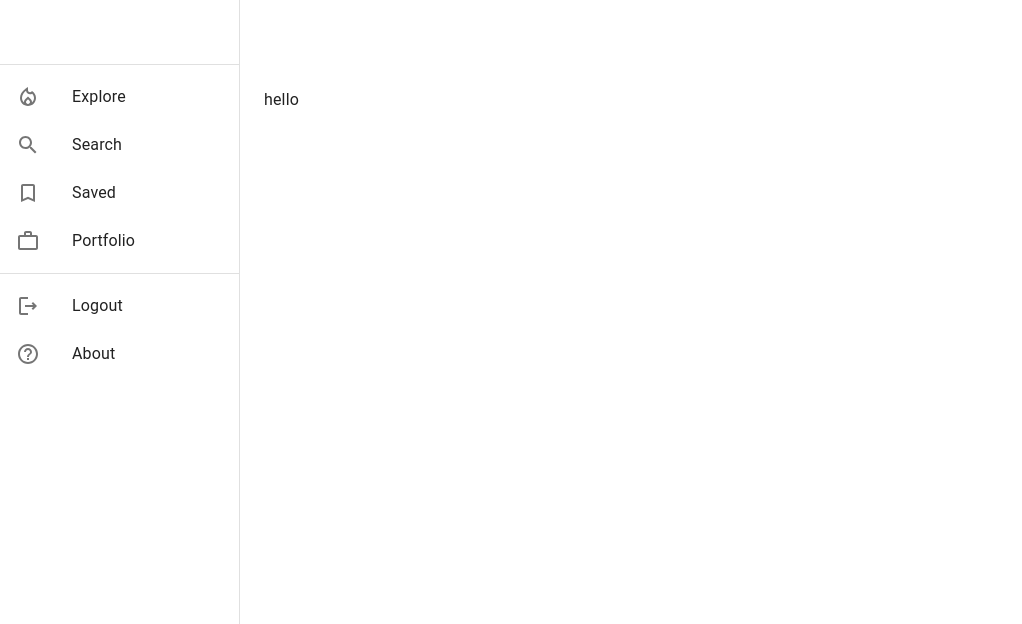
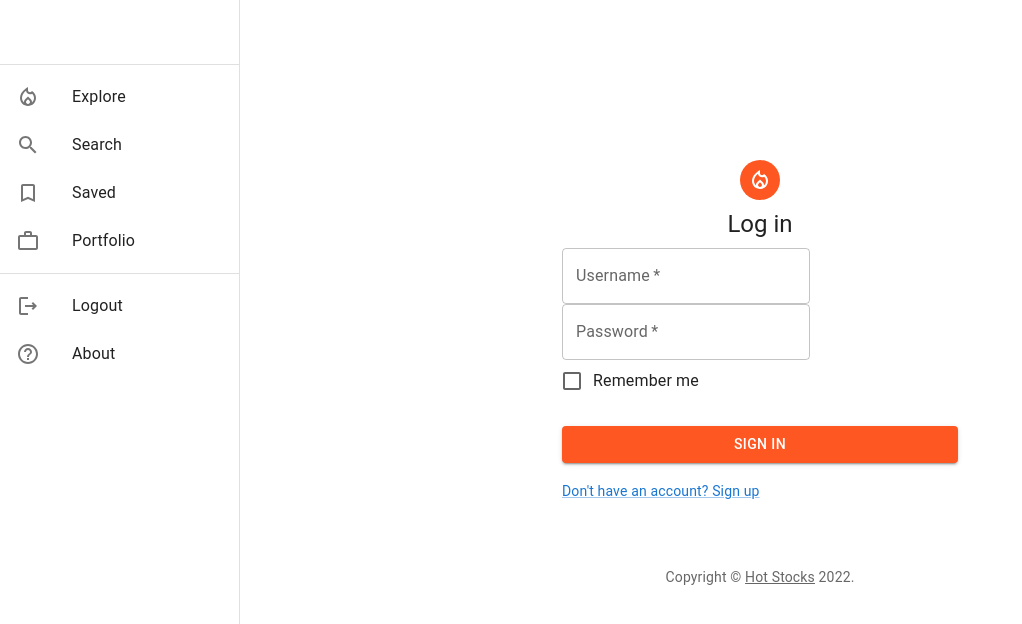
Before and after one commit to yorkpshaw/hot-stocks, a React (Create React App) app in the folder ghi/: page /accounts/login in a window 1280 px wide. Shown: the top 624 px of the page, without its empty margins (0-1022 px from the left). Built offline with nearby package versions, Linux system fonts and the light colour scheme.

Commit message:
update account form, login form, abstract away error notification, update nav to show sidebar without issue

```diff
--- a/ghi/src/Nav.js
+++ b/ghi/src/Nav.js
@@ -29,7 +29,7 @@ const upper_data = [
 ];
 
 const lower_data = [
-  { name: "Logout", icon: <LogoutOutlinedIcon />, link: "/logout" },
+  { name: "Logout", icon: <LogoutOutlinedIcon />, link: "/accounts/login" },
   { name: "About", icon: <HelpOutlineOutlinedIcon />, link: "/about" },
 ];
 
--- a/ghi/src/accounts/AccountForm.js
+++ b/ghi/src/accounts/AccountForm.js
@@ -1,12 +1,18 @@
 import * as React from 'react';
 import { useState } from 'react';
 import { useCreateAccountMutation } from '../store/accountsApi';
+import { ErrorNotification } from '../common/ErrorNotification';
 import { useNavigate } from 'react-router-dom';
 
 import Box from '@mui/material/Box';
 import TextField from '@mui/material/TextField';
 import Button from '@mui/material/Button';
-import Alert from '@mui/material/Alert';
+import Container from '@mui/material/Container';
+import { CssBaseline } from '@mui/material';
+import Avatar from '@mui/material/Avatar';
+import LocalFireDepartmentOutlinedIcon from '@mui/icons-material/LocalFireDepartmentOutlined';
+import { deepOrange } from '@mui/material/colors';
+import Typography from '@mui/material/Typography';
 
 
 export function AccountForm(props) {
@@ -15,6 +21,7 @@ export function AccountForm(props) {
     const [username, setUsername] = useState('');
     const [email, setEmail] = useState('');
     const [password, setPassword] = useState('');
+    const [confirmPassword, setConfirmPassword] = useState('');
     const [createAccount, result] = useCreateAccountMutation();
     const [error, setError] = useState('');
 
@@ -31,9 +38,23 @@ export function AccountForm(props) {
 
     return (
         <>
-            <Alert variant="outlined" severity="error">
-                    {error}
-            </Alert>
+            <Container component="main" maxWidth="xs">
+                <CssBaseline />
+                <Box
+                    sx={{
+                        '& > :not(style)': {
+                            marginTop: 8,
+                            display: 'flex',
+                            flexDirection: 'column',
+                            alignItems: 'center', },
+                    }}>
+                    <Avatar sx={{ m: 1, bgcolor: deepOrange[500] }}>
+                        <LocalFireDepartmentOutlinedIcon />
+                    </Avatar>
+                    <Typography component="h1" variant="h5">
+                        Sign up
+                    </Typography>
+                    <ErrorNotification error={error} />
                     <Box
                         component="form"
                         sx={{
@@ -65,8 +86,17 @@ export function AccountForm(props) {
                         autoComplete="current-password"
                         variant="outlined"
                         required />
+                    <TextField
+                        id="confirmPassword"
+                        label="Confirm password"
+                        value={password}
+                        onChange={e => setConfirmPassword(e.target.value)}
+                        variant="outlined"
+                        required />
                     <Button variant="contained">Submit</Button>
                 </Box>
+                </Box>
+                </Container>
         </>
       );
 }
--- a/ghi/src/accounts/LoginForm.js
+++ b/ghi/src/accounts/LoginForm.js
@@ -1,11 +1,118 @@
 import * as React from 'react';
+import { useState } from 'react';
+import { useCreateAccountMutation } from '../store/accountsApi';
+import { ErrorNotification } from '../common/ErrorNotification';
+import { useNavigate } from 'react-router-dom';
+
+import Box from '@mui/material/Box';
+import TextField from '@mui/material/TextField';
+import Button from '@mui/material/Button';
+import Container from '@mui/material/Container';
+import { CssBaseline } from '@mui/material';
+import Avatar from '@mui/material/Avatar';
+import LocalFireDepartmentOutlinedIcon from '@mui/icons-material/LocalFireDepartmentOutlined';
+import { deepOrange } from '@mui/material/colors';
+import Typography from '@mui/material/Typography';
+import Link from '@mui/material/Link';
+import Grid from '@mui/material/Grid';
+import { createTheme, ThemeProvider } from '@mui/material/styles';
+import FormControlLabel from '@mui/material/FormControlLabel';
+import Checkbox from '@mui/material/Checkbox';
 
 
-export function LoginForm(props) {
+function Copyright(props) {
+    return (
+      <Typography variant="body2" color="text.secondary" align="center" {...props}>
+        {'Copyright © '}
+        <Link color="inherit" href="https://mui.com/">
+          Hot Stocks
+        </Link>{' '}
+        {new Date().getFullYear()}
+        {'.'}
+      </Typography>
+    );
+  }
+
+  const theme = createTheme();
+
+  export function LoginForm() {
+
+    const navigate = useNavigate();
+    const [username, setUsername] = useState('');
+    const [password, setPassword] = useState('');
+    const [createAccount, result] = useCreateAccountMutation();
+    const [error, setError] = useState('');
+
+    async function handleSubmit(e) {
+        e.preventDefault();
+        console.log(username, password);
+    }
+
+    if (result.isSuccess) {
+        navigate("/portfolio");
+    } else if (result.isError) {
+        setError(result.error);
+    }
 
     return (
-        <div>
-            hello
-        </div>
-      );
-}
+      <ThemeProvider theme={theme}>
+        <Container component="main" maxWidth="xs">
+          <CssBaseline />
+          <Box
+            sx={{
+              marginTop: 8,
+              display: 'flex',
+              flexDirection: 'column',
+              alignItems: 'center',
+            }}
+          >
+            <Avatar sx={{ m: 1, bgcolor: deepOrange[500] }}>
+              <LocalFireDepartmentOutlinedIcon />
+            </Avatar>
+            <Typography component="h1" variant="h5">
+              Log in
+            </Typography>
+            <ErrorNotification error={error} />
+            <Box component="form" onSubmit={handleSubmit} noValidate sx={{ mt: 1 }}>
+            <TextField
+                id="username"
+                label="Username"
+                value={username}
+                onChange={e => setUsername(e.target.value)}
+                variant="outlined"
+                required />
+            <TextField
+                id="password"
+                label="Password"
+                value={password}
+                onChange={e => setPassword(e.target.value)}
+                type="password"
+                autoComplete="current-password"
+                variant="outlined"
+                required />
+            <FormControlLabel
+                control={<Checkbox value="remember" color="primary" />}
+                label="Remember me"
+            />
+              <Button
+                type="submit"
+                fullWidth
+                variant="contained"
+                sx={{ mt: 3, mb: 2, bgcolor: deepOrange[500] }}
+              >
+                Sign In
+              </Button>
+              <Grid container>
+                <Grid item>
+                  <Link href="#" variant="body2">
+                    {"Don't have an account? Sign up"}
+                  </Link>
+                </Grid>
+              </Grid>
+            </Box>
+          </Box>
+          <Copyright sx={{ mt: 8, mb: 4 }} />
+        </Container>
+      </ThemeProvider>
+    );
+  }
--- /dev/null
+++ b/ghi/src/common/ErrorNotification.js
@@ -0,0 +1,25 @@
+import * as React from 'react';
+import { useState } from 'react';
+import Alert from '@mui/material/Alert';
+
+
+export function ErrorNotification(props) {
+
+    const [error, setError] = useState(<></>)
+
+    if (props.error) {
+        setError(
+            <Alert variant="outlined" severity="error">
+                    {error}
+            </Alert>
+        )
+    }
+
+    return (
+        <>
+            {error}
+        </>
+
+      );
+
+}
```
Lines whose indentation alone changed are shown as unchanged.
